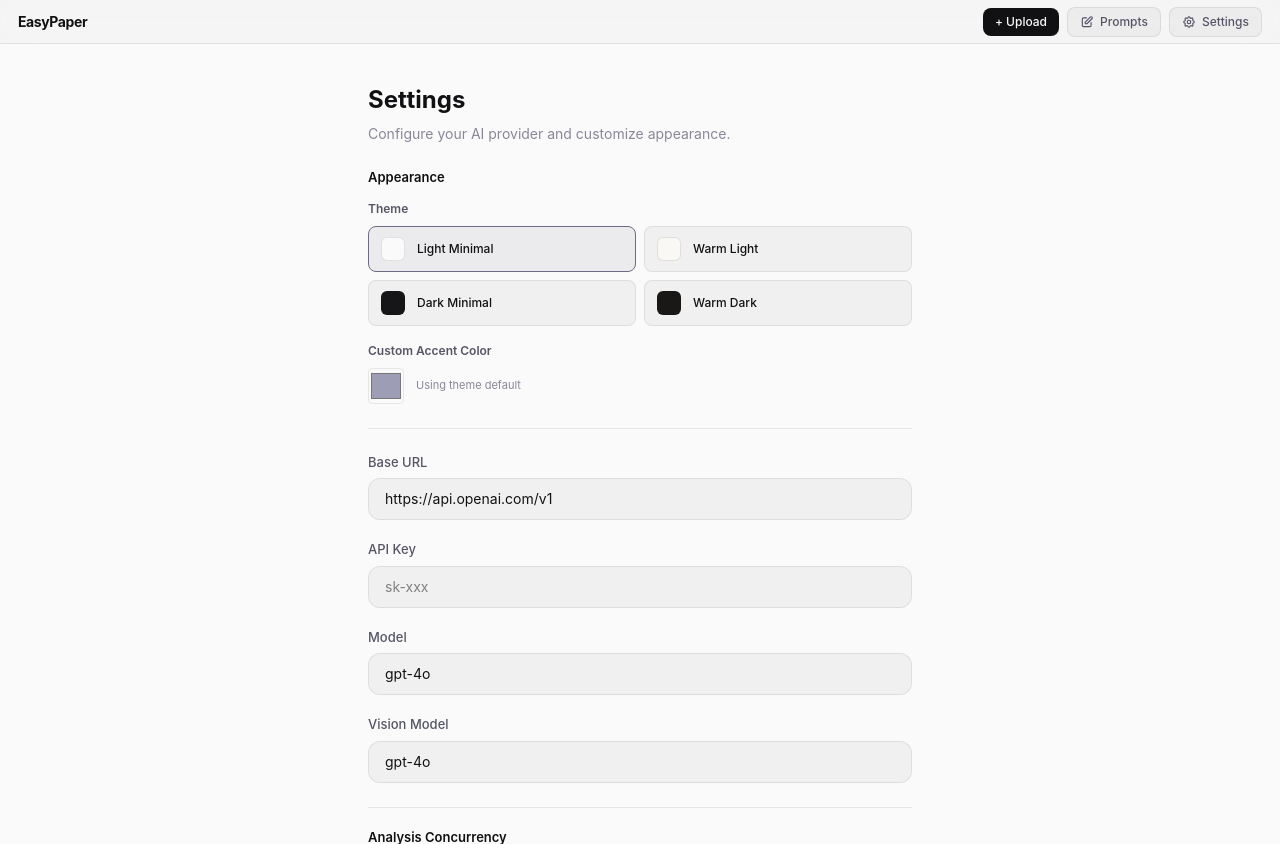
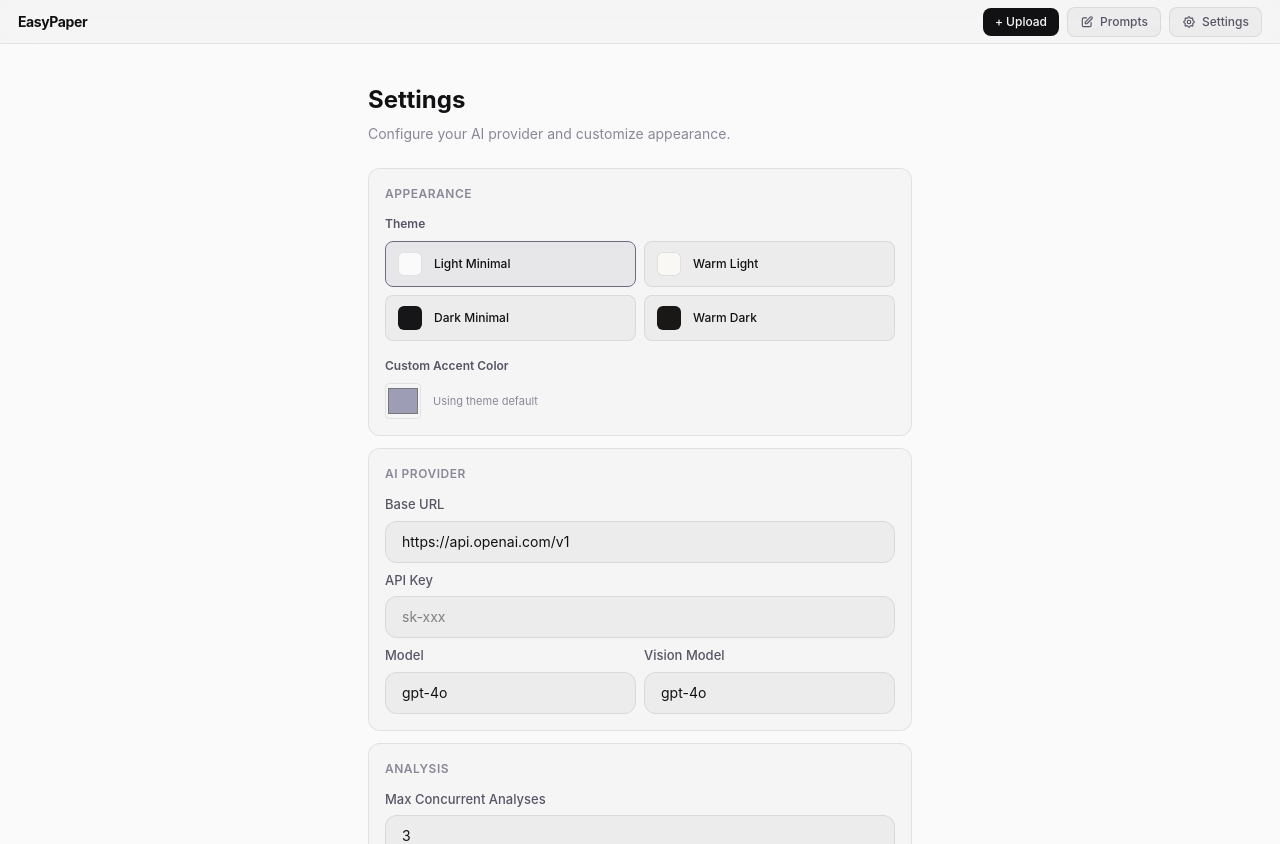
Before and after one commit to LvXinTao/EasyPaper, a Next.js app: page /settings in a window 1280 px wide. Built offline with nearby package versions, Linux system fonts and the light colour scheme; no server answers.

Commit message:
refactor(settings): restructure form into section cards with compact layout

```diff
--- a/src/components/settings-form.tsx
+++ b/src/components/settings-form.tsx
@@ -95,12 +95,21 @@ export function SettingsForm() {
   };
 
   return (
-    <div className="space-y-5">
-      <div className="mb-6 pb-6" style={{ borderBottom: '1px solid var(--border)' }}>
-        <h3 style={{ fontSize: '13px', fontWeight: 600, color: 'var(--text-primary)', marginBottom: '12px' }}>Appearance</h3>
+    <div className="flex flex-col gap-3">
+      {/* Appearance */}
+      <div className="rounded-xl p-4" style={{ background: 'var(--surface)', border: '1px solid var(--border)' }}>
+        <h3 style={{ fontSize: '12px', fontWeight: 600, color: 'var(--text-tertiary)', textTransform: 'uppercase' as const, letterSpacing: '0.5px', marginBottom: '12px' }}>
+          Appearance
+        </h3>
         <ThemePicker />
       </div>
 
+      {/* AI Provider */}
+      <div className="rounded-xl p-4" style={{ background: 'var(--surface)', border: '1px solid var(--border)' }}>
+        <h3 style={{ fontSize: '12px', fontWeight: 600, color: 'var(--text-tertiary)', textTransform: 'uppercase' as const, letterSpacing: '0.5px', marginBottom: '12px' }}>
+          AI Provider
+        </h3>
+        <div className="flex flex-col gap-2">
           <div>
             <label style={{ display: 'block', fontSize: '13px', fontWeight: 500, color: 'var(--text-secondary)', marginBottom: '6px' }}>
               Base URL
@@ -132,6 +141,7 @@ export function SettingsForm() {
             />
           </div>
 
+          <div className="grid grid-cols-1 sm:grid-cols-2 gap-2">
             <div>
               <label style={{ display: 'block', fontSize: '13px', fontWeight: 500, color: 'var(--text-secondary)', marginBottom: '6px' }}>
                 Model
@@ -145,7 +155,6 @@ export function SettingsForm() {
                 placeholder="gpt-4o"
               />
             </div>
-
             <div>
               <label style={{ display: 'block', fontSize: '13px', fontWeight: 500, color: 'var(--text-secondary)', marginBottom: '6px' }}>
                 Vision Model
@@ -159,10 +168,14 @@ export function SettingsForm() {
                 placeholder="gpt-4o"
               />
             </div>
+          </div>
+        </div>
+      </div>
 
-      <div style={{ marginTop: '24px', paddingTop: '20px', borderTop: '1px solid var(--border)' }}>
-        <h3 style={{ fontSize: '13px', fontWeight: 600, color: 'var(--text-primary)', marginBottom: '16px' }}>
-          Analysis Concurrency
+      {/* Analysis */}
+      <div className="rounded-xl p-4" style={{ background: 'var(--surface)', border: '1px solid var(--border)' }}>
+        <h3 style={{ fontSize: '12px', fontWeight: 600, color: 'var(--text-tertiary)', textTransform: 'uppercase' as const, letterSpacing: '0.5px', marginBottom: '12px' }}>
+          Analysis
         </h3>
         <div>
           <label style={{ display: 'block', fontSize: '13px', fontWeight: 500, color: 'var(--text-secondary)', marginBottom: '6px' }}>
@@ -183,12 +196,13 @@ export function SettingsForm() {
         </div>
       </div>
 
-      <div style={{ marginTop: '24px', paddingTop: '20px', borderTop: '1px solid var(--border)' }}>
-        <h3 style={{ fontSize: '13px', fontWeight: 600, color: 'var(--text-primary)', marginBottom: '16px' }}>
-          Embedding Model
+      {/* Embedding */}
+      <div className="rounded-xl p-4" style={{ background: 'var(--surface)', border: '1px solid var(--border)' }}>
+        <h3 style={{ fontSize: '12px', fontWeight: 600, color: 'var(--text-tertiary)', textTransform: 'uppercase' as const, letterSpacing: '0.5px', marginBottom: '12px' }}>
+          Embedding
         </h3>
-
-        <div className="mb-4">
+        <div className="flex flex-col gap-2">
+          <div>
             <label style={{ display: 'block', fontSize: '13px', fontWeight: 500, color: 'var(--text-secondary)', marginBottom: '6px' }}>
               Embedding Model
             </label>
@@ -202,7 +216,6 @@ export function SettingsForm() {
             />
           </div>
 
-        <div className="mb-4">
           <label
             style={{
               display: 'flex',
@@ -222,11 +235,10 @@ export function SettingsForm() {
             />
             Use same API service
           </label>
-        </div>
 
           {!settings.useSameApiForEmbedding && (
             <>
-            <div className="mb-4">
+              <div>
                 <label style={{ display: 'block', fontSize: '13px', fontWeight: 500, color: 'var(--text-secondary)', marginBottom: '6px' }}>
                   Embedding Base URL
                 </label>
@@ -240,7 +252,7 @@ export function SettingsForm() {
                 />
               </div>
 
-            <div className="mb-2">
+              <div>
                 <label style={{ display: 'block', fontSize: '13px', fontWeight: 500, color: 'var(--text-secondary)', marginBottom: '6px' }}>
                   Embedding API Key
                   {settings.hasEmbeddingApiKey && (
@@ -259,10 +271,12 @@ export function SettingsForm() {
             </>
           )}
         </div>
+      </div>
 
-      <div style={{ marginTop: '24px', paddingTop: '20px', borderTop: '1px solid var(--border)' }}>
-        <h3 style={{ fontSize: '13px', fontWeight: 600, color: 'var(--text-primary)', marginBottom: '16px' }}>
-          Zotero Integration
+      {/* Zotero */}
+      <div className="rounded-xl p-4" style={{ background: 'var(--surface)', border: '1px solid var(--border)' }}>
+        <h3 style={{ fontSize: '12px', fontWeight: 600, color: 'var(--text-tertiary)', textTransform: 'uppercase' as const, letterSpacing: '0.5px', marginBottom: '12px' }}>
+          Zotero
         </h3>
         <div>
           <label style={{ display: 'block', fontSize: '13px', fontWeight: 500, color: 'var(--text-secondary)', marginBottom: '6px' }}>
@@ -282,6 +296,7 @@ export function SettingsForm() {
         </div>
       </div>
 
+      {/* Status message + Save button */}
       {message && (
         <div
           className="text-sm font-medium px-4 py-2.5 rounded-xl"
```
Lines whose indentation alone changed are shown as unchanged.
